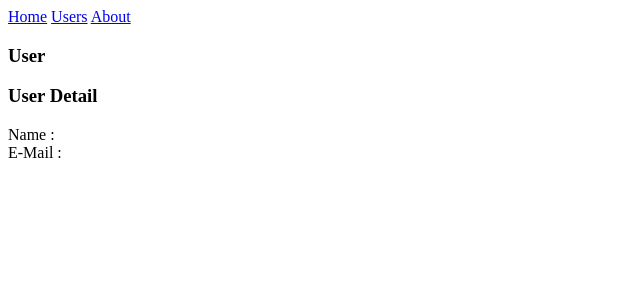
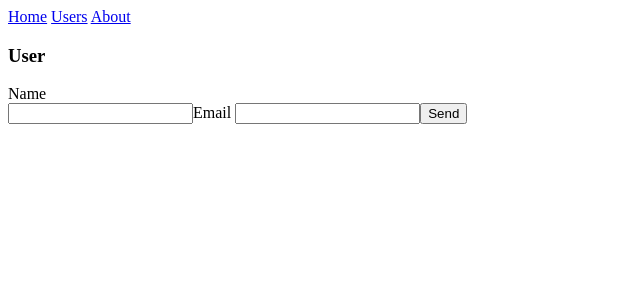
Before and after one commit to Rabee-Omran/Example-in-React-JS-Using-Routers, a React (Create React App) app: page /users/edit/1 in a window 1280 px wide. Shown: the top 300 px of the page, without its empty margins (0-640 px from the left). Built offline with nearby package versions, Linux system fonts and the light colour scheme; no server answers.

Commit message:
edit user then redirect to home page

```diff
--- a/src/App.js
+++ b/src/App.js
@@ -2,6 +2,7 @@
 import {BrowserRouter, Route , Link } from "react-router-dom";
 import UsersPage from './Pages/UsersPage';
 import UserPage from './Pages/UserPage';
+import EditUserPage from './Pages/EditUserPage';
 
 const HomePage = () => <div>Home</div>
 const AboutPage = () => <div>About</div>
@@ -24,7 +25,8 @@
         <Route path= "/" exact component={HomePage} />
         <Route path= "/users" exact component={UsersPage} />
         <Route path= "/about"  component={AboutPage} />
-        <Route path= "/users/:id"  component={UserPage} />
+        <Route path= "/users/:id"  exact component={UserPage} />
+        <Route path= "/users/edit/:id"  component={EditUserPage} />
 
 
 
--- /dev/null
+++ b/src/Pages/EditUserPage.js
@@ -0,0 +1,44 @@
+import React, { Component } from 'react';
+import {getUser, updateUser} from '../Api/Users';
+import UsersForm from '../components/UserForm';
+export default class EditUserPage extends Component{
+
+
+    state = {
+
+        user:{
+            name:'',
+            email:''
+        },
+
+      }
+
+      componentDidMount = ()=> {
+      const user_id = this.props.match.params.id ;
+      getUser(user_id).then(response=>{
+          this.setState({
+              user : response.data
+          })
+      }).catch(
+        ()=>{alert('an error ')
+      });
+      }
+
+
+  updateUser = (values) => {
+
+    const id = this.state.user.id
+    updateUser(id, values).then(()=> alert('Done'));
+    this.props.history.push('/')
+}
+
+render (){
+
+        return <div>
+                    <h3>User</h3>
+                    <UsersForm values = {this.state.user} onSubmit = {this.updateUser}/>
+
+
+      </div>
+    }
+}
--- a/src/Pages/UserPage.js
+++ b/src/Pages/UserPage.js
@@ -15,7 +15,9 @@
           this.setState({
               user : response.data
           })
-      })
+      }).catch(
+        ()=>{alert('an error ')
+      });
       }
 
 render (){
--- a/src/Pages/UsersPage.js
+++ b/src/Pages/UsersPage.js
@@ -26,8 +26,9 @@
                     <ul>
                         {this.state.users.map(user =>
                             <li key = {user.id}>
-                            {user.name}
-                            <Link to ={ '/users/'+user.id} >view</Link>
+                            {user.name} {'  '}
+                            <Link to ={ '/users/'+user.id} >View</Link>  {'  '}
+                            <Link to ={ '/users/edit/'+user.id} >Edit</Link>  {'  '}
 
                             </li>
                         )}
--- /dev/null
+++ b/src/components/UserForm.js
@@ -0,0 +1,42 @@
+import React from 'react';
+import {Formik, Form, Field, ErrorMessage} from 'formik';
+import * as Yup from 'yup';
+
+export default function UsersForm(props){
+
+    const schema = Yup.object().shape({
+        name : Yup.string().required(),
+        email : Yup.string().email().required(),
+    })
+
+    return <div>
+
+
+
+    <Formik
+    enableReinitialize = 'true'
+    validationSchema = {schema}
+    initialValues= {props.values}
+    onSubmit = {props.onSubmit}
+    >
+        {props =>  <Form >
+
+        <label>Name </label><br/>
+        <Field name = "name"/>
+        <ErrorMessage name= "name"/>
+
+        <label>Email </label>
+        <Field name = "email"/>
+        <ErrorMessage name= "email"/>
+
+
+      <button type = 'submit'> Send </button>
+
+
+        </Form>}
+
+    </Formik>
+
+    </div>
+
+}
```
